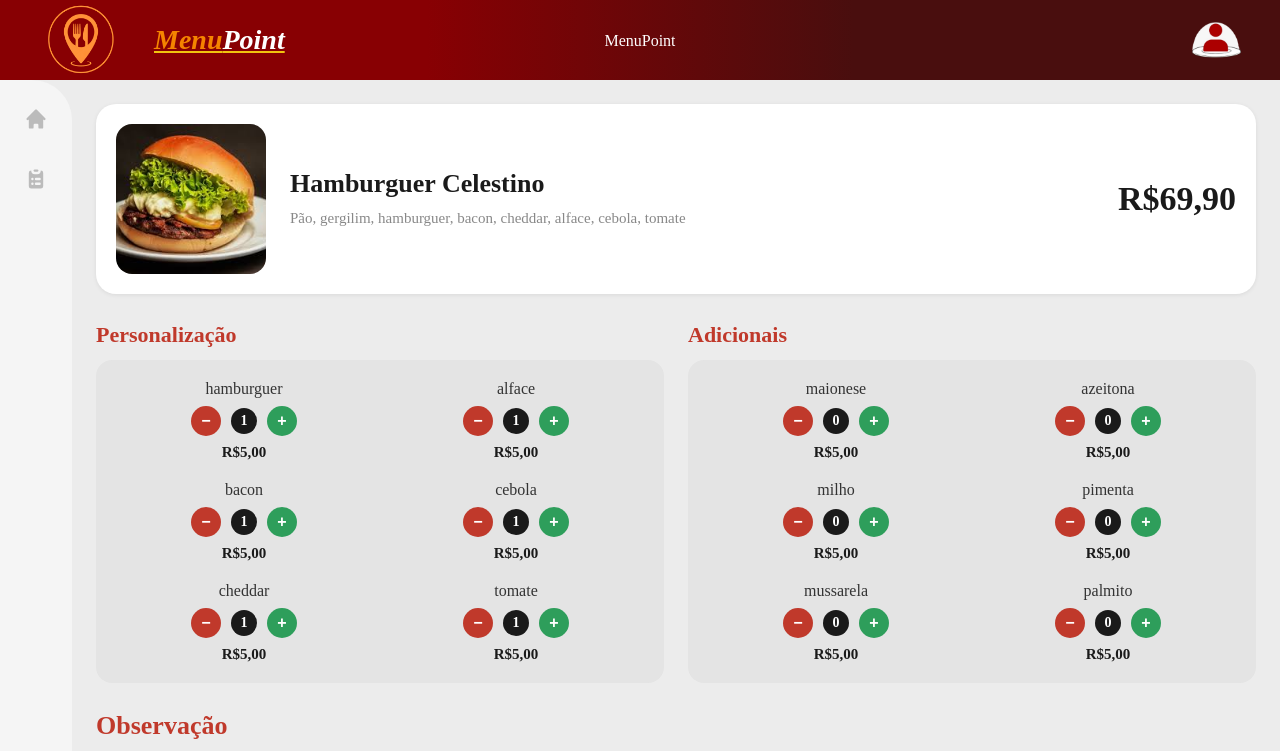
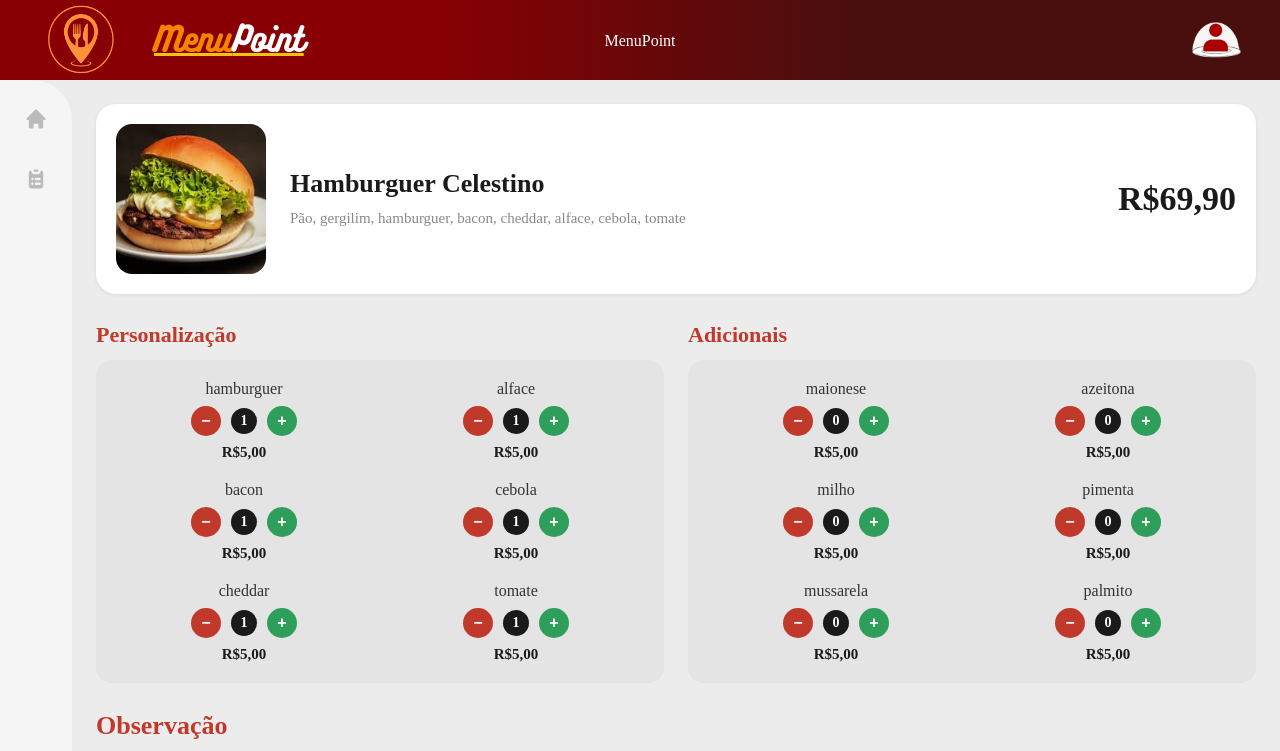
Before and after one commit to leticiaitoq/MenuPoint, a React (Create React App) app in the folder frontend/: page /personaliza in a window 1280 px wide. Shown: the top 751 px of the page. Built offline with nearby package versions, Linux system fonts and the light colour scheme.

Commit message:
Css fonte MenuPoint

```diff
--- a/frontend/src/App/shared/components/layout/Navbar/Navbar.css
+++ b/frontend/src/App/shared/components/layout/Navbar/Navbar.css
@@ -1,3 +1,11 @@
+@font-face {
+  font-family: 'Bukhari Script';
+  src: url('../../../../../assets/fonts/BukhariScript-lemD.ttf') format('truetype');
+  font-weight: normal;
+  font-style: normal;
+  font-display: swap;
+}
+
 .navbar {
   width: 100%;
   height: 80px;
@@ -39,9 +47,10 @@
 
 /* MenuPoint */
 .navbar__logo {
-  font-size: 28px;
-  font-weight: 700;
-  font-style: italic;
+  font-family: 'Bukhari Script', 'Dancing Script', cursive;
+  font-size: 32px;
+  font-weight: normal;
+  font-style: normal;
   line-height: 1.1;
   text-decoration: underline;
   margin-left: 8px;
```
